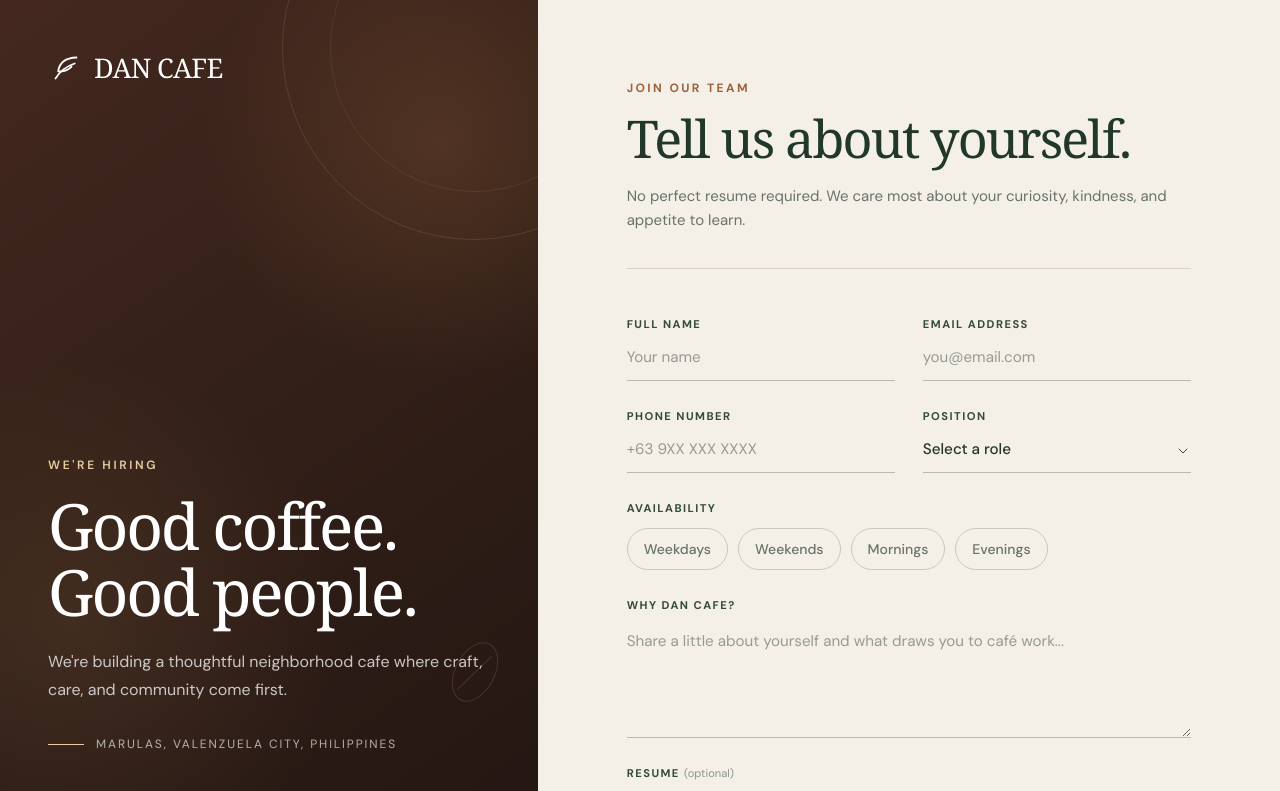
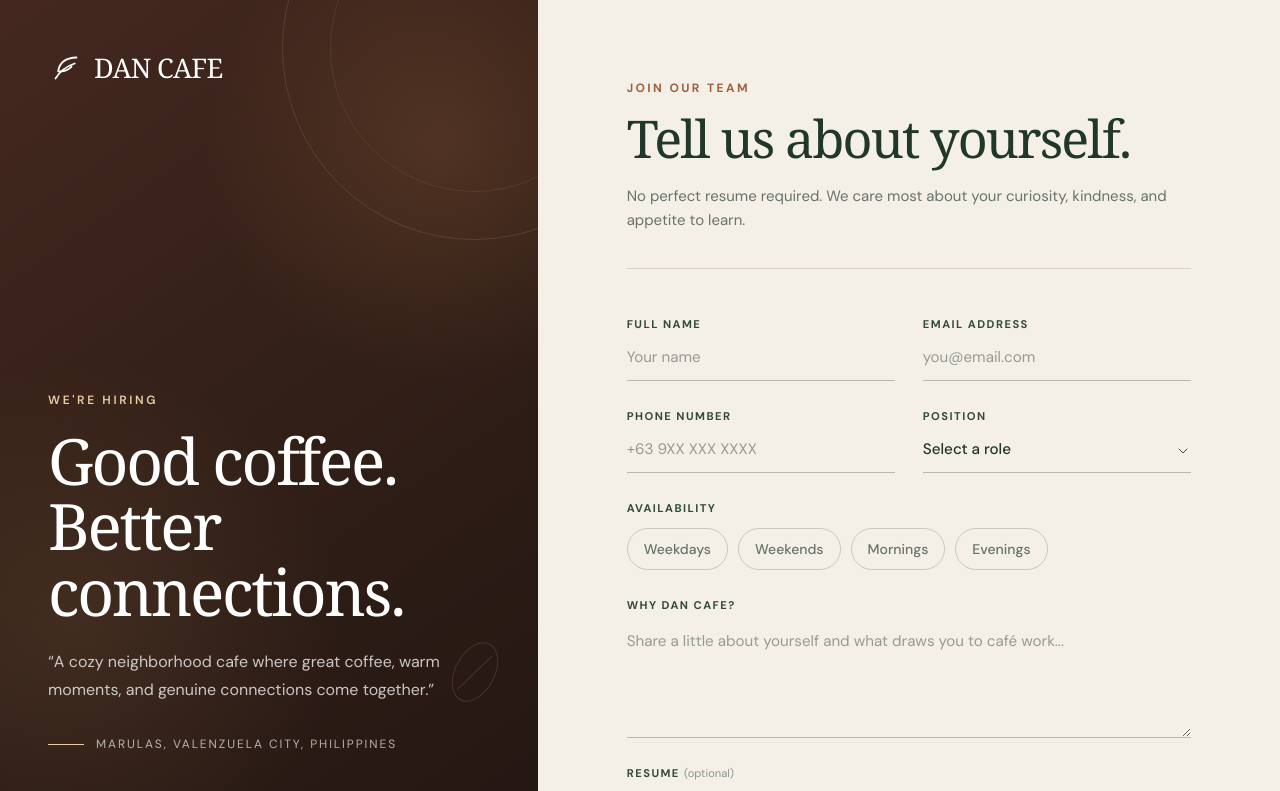
Before and after one commit to dandandan28/Dan-Cafe, a React (Vite) app: page / in a window 1280 px wide. Shown: the top 791 px of the page. Built offline with nearby package versions, Linux system fonts and the light colour scheme; the HTML template or start-up script is replaced by a standard one.

Commit message:
changing the quotes

```diff
--- a/src/App.tsx
+++ b/src/App.tsx
@@ -113,10 +113,10 @@ async function handleSubmit(event: FormEvent<HTMLFormElement>) {
               <h1 className="font-serif text-[42px] leading-[1.02] tracking-[-0.035em] sm:text-[56px] lg:text-[64px]">
                 Good coffee.
                 <br />
-                Good people.
+                Better connections.
               </h1>
               <p className="mt-6 max-w-md text-[15px] leading-7 text-white/75 sm:text-base">
-                We&apos;re building a thoughtful neighborhood cafe where craft, care, and community come first.
+                “A cozy neighborhood cafe where great coffee, warm moments, and genuine connections come together.”
               </p>
               <div className="mt-8 flex items-center gap-3 text-xs uppercase tracking-[0.16em] text-white/65">
                 <span className="h-px w-9 bg-[#e9cda4]" />
@@ -171,6 +171,7 @@ async function handleSubmit(event: FormEvent<HTMLFormElement>) {
                   minLength={2}
                   maxLength={100}
                   pattern="[A-Za-zÀ-ÿ\s.'’\-]+"
+                  title="Please enter a valid name (letters and spaces only)."
                   placeholder="Your name"
                   onInvalid={(event) => {
                     const input = event.currentTarget
```
